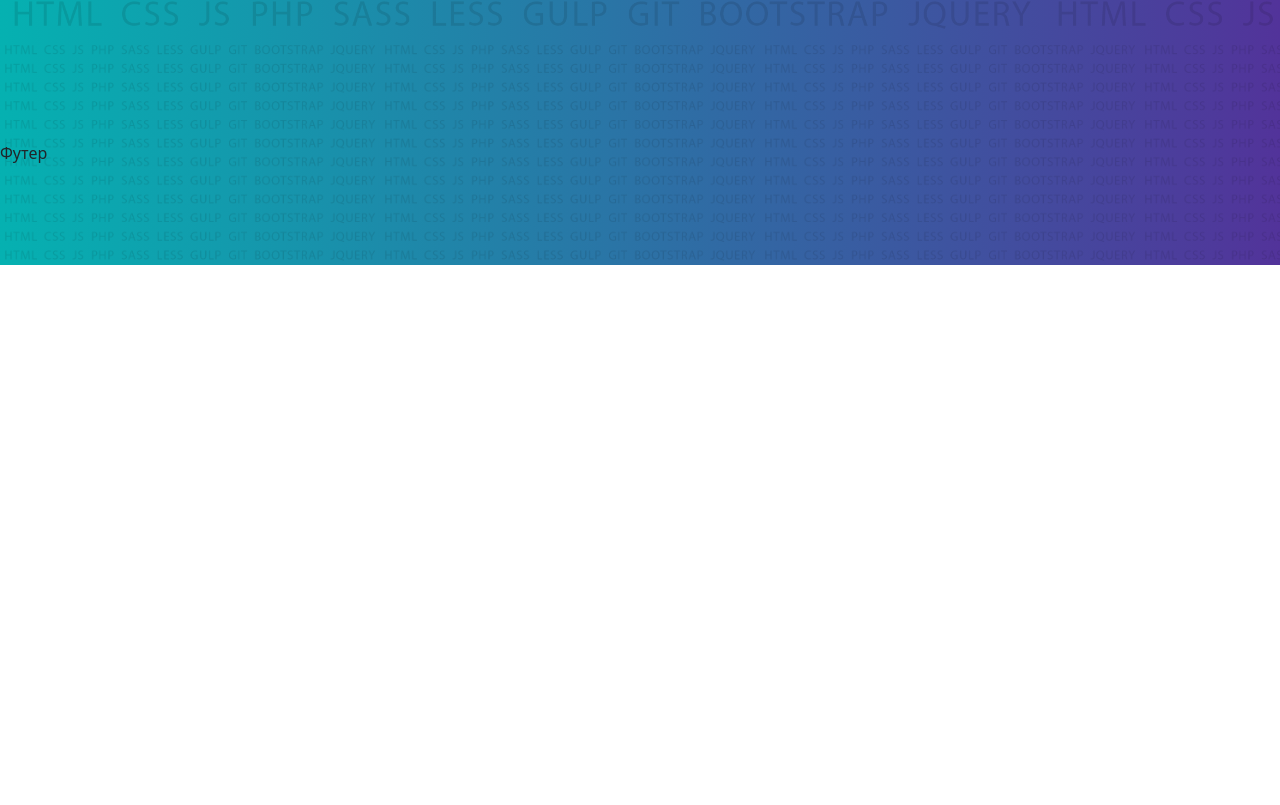
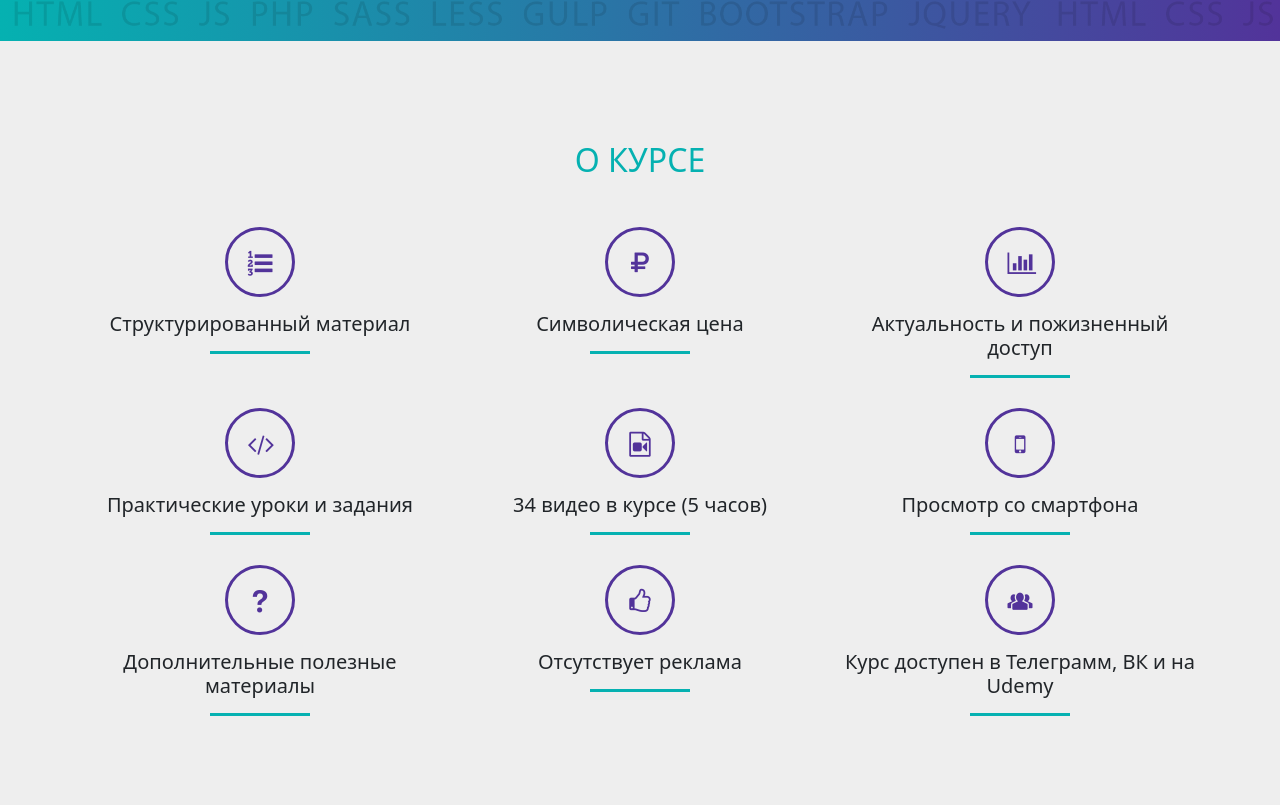
Before and after one commit to androsovichslava/bootstrap-testing, a website: page index.html in a window 1280 px wide. Shown: the part 575-1380 px from the top of the page. Before the commit the page ends 840 px from the top, so only its background shows below. Drawn offline with Linux system fonts and the light colour scheme.

Commit message:
first commit

```diff
--- a/css/style.css
+++ b/css/style.css
@@ -52,3 +52,42 @@ header, footer {
     color: var(--bs-white);
     background-color: var(--color1);
 }
+
+/* Цвет */
+.color1 {
+    color: var(--color1);
+}
+.color2 {
+    color: var(--color2);
+}
+.bg1 {
+    background-color: var(--color1);
+}
+.bg2 {
+    background-color: var(--color2);
+}
+
+/* О курсе */
+.about {
+    background-color: #eee;
+}
+.about i {
+    font-size: 25px;
+    color: var(--color2);
+}
+.itd_circle {
+    margin: 0 auto 15px;
+    width: 70px;
+    height: 70px;
+    border: 3px solid var(--color2);
+    border-radius: 50%;
+    display: flex;
+    justify-content: center;
+    align-items: center;
+}
+.line {
+    width: 100px;
+    height: 3px;
+    background-color: var(--color1);
+    margin: 15px auto 30px;
+}
--- a/index.html
+++ b/index.html
@@ -30,6 +30,83 @@
             </div>
         </div>
     </header>
+
+    <section class="about">
+        <div class="container">
+            <div class="row">
+                <div class="col-12">
+                    <h2 class="text-center text-uppercase color1 mb-5">
+                        О курсе
+                    </h2>
+                </div>
+            </div>
+            <div class="row">
+                <div class="col-xl-4 col-md-6 col-sm-12">
+                    <div class="itd_circle">
+                        <i class="icon-list-numbered"></i>
+                    </div>
+                    <h5 class="text-center">Структурированный материал</h5>
+                    <div class="line"></div>
+                </div>
+                <div class="col-xl-4 col-md-6 col-sm-12">
+                    <div class="itd_circle">
+                        <i class="icon-rouble"></i>
+                    </div>
+                    <h5 class="text-center">Символическая цена</h5>
+                    <div class="line"></div>
+                </div>
+                <div class="col-xl-4 col-md-6 col-sm-12">
+                    <div class="itd_circle">
+                        <i class="icon-chart-bar"></i>
+                    </div>
+                    <h5 class="text-center">Актуальность и пожизненный доступ</h5>
+                    <div class="line"></div>
+                </div>
+                <div class="col-xl-4 col-md-6 col-sm-12">
+                    <div class="itd_circle">
+                        <i class="icon-code"></i>
+                    </div>
+                    <h5 class="text-center">Практические уроки и задания</h5>
+                    <div class="line"></div>
+                </div>
+                <div class="col-xl-4 col-md-6 col-sm-12">
+                    <div class="itd_circle">
+                        <i class="icon-file-video"></i>
+                    </div>
+                    <h5 class="text-center">34 видео в курсе (5 часов)</h5>
+                    <div class="line"></div>
+                </div>
+                <div class="col-xl-4 col-md-6 col-sm-12">
+                    <div class="itd_circle">
+                        <i class="icon-mobile"></i>
+                    </div>
+                    <h5 class="text-center">Просмотр со смартфона</h5>
+                    <div class="line"></div>
+                </div>
+                <div class="col-xl-4 col-md-6 col-sm-12">
+                    <div class="itd_circle">
+                        <i class="icon-help"></i>
+                    </div>
+                    <h5 class="text-center">Дополнительные полезные материалы</h5>
+                    <div class="line"></div>
+                </div>
+                <div class="col-xl-4 col-md-6 col-sm-12">
+                    <div class="itd_circle">
+                        <i class="icon-thumbs-up"></i>
+                    </div>
+                    <h5 class="text-center">Отсутствует реклама</h5>
+                    <div class="line"></div>
+                </div>
+                <div class="col-xl-4 col-md-6 col-sm-12">
+                    <div class="itd_circle">
+                        <i class="icon-group"></i>
+                    </div>
+                    <h5 class="text-center">Курс доступен в Телеграмм, ВК и на Udemy</h5>
+                    <div class="line"></div>
+                </div>
+            </div>
+        </div>
+    </section>
 
     <footer id="footer">
         Футер
@@ -65,13 +142,16 @@
                         }
                     </style>
                     <div class='embed-container'><iframe src='https://www.youtube.com/embed//sFRrfUt7jc0' frameborder='0'
-                            allowfullscreen></iframe></div>
+                            allowfullscreen></iframe>
+                    </div>
                 </div>
 
             </div>
         </div>
     </div>
 
+
     <script src="./js/bootstrap.bundle.min.js"></script>
+
 </body>
 </html>
```
Also changed, not shown: testframe.html (added, +29 -0 lines).
